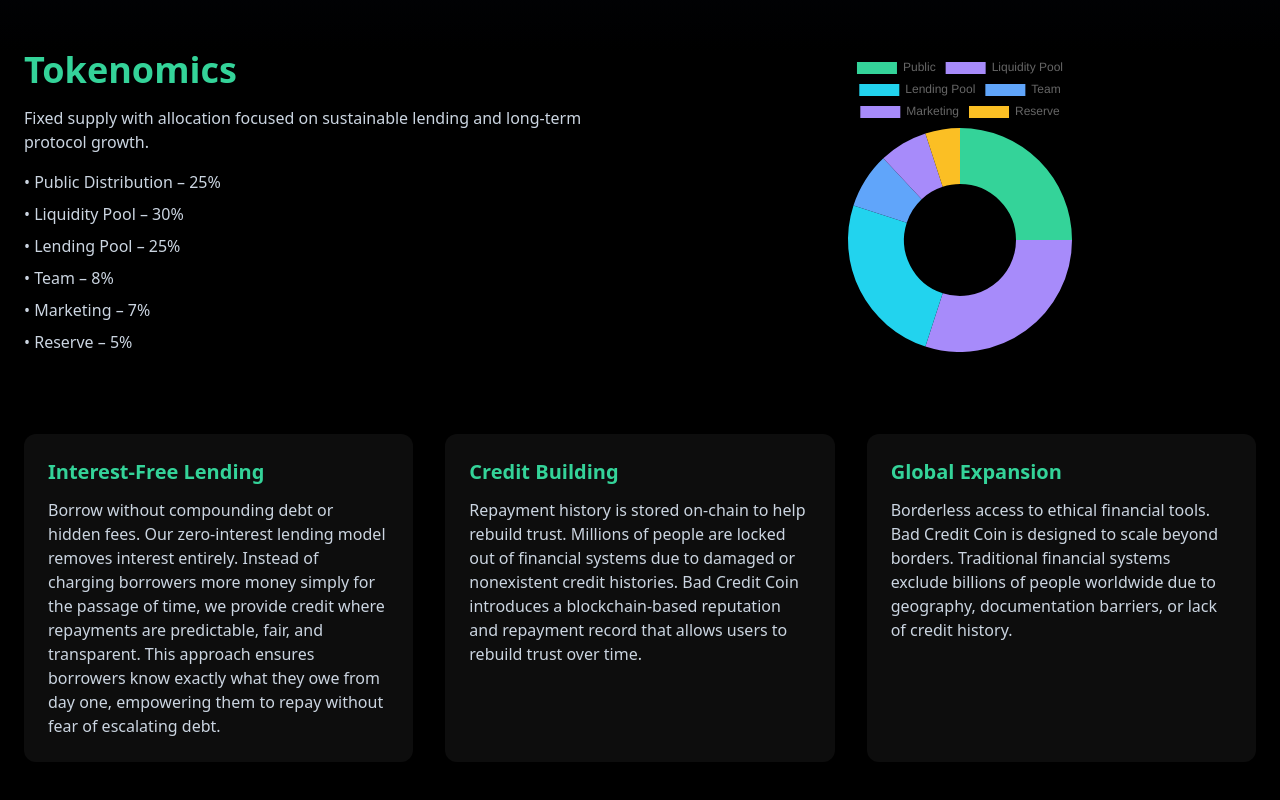
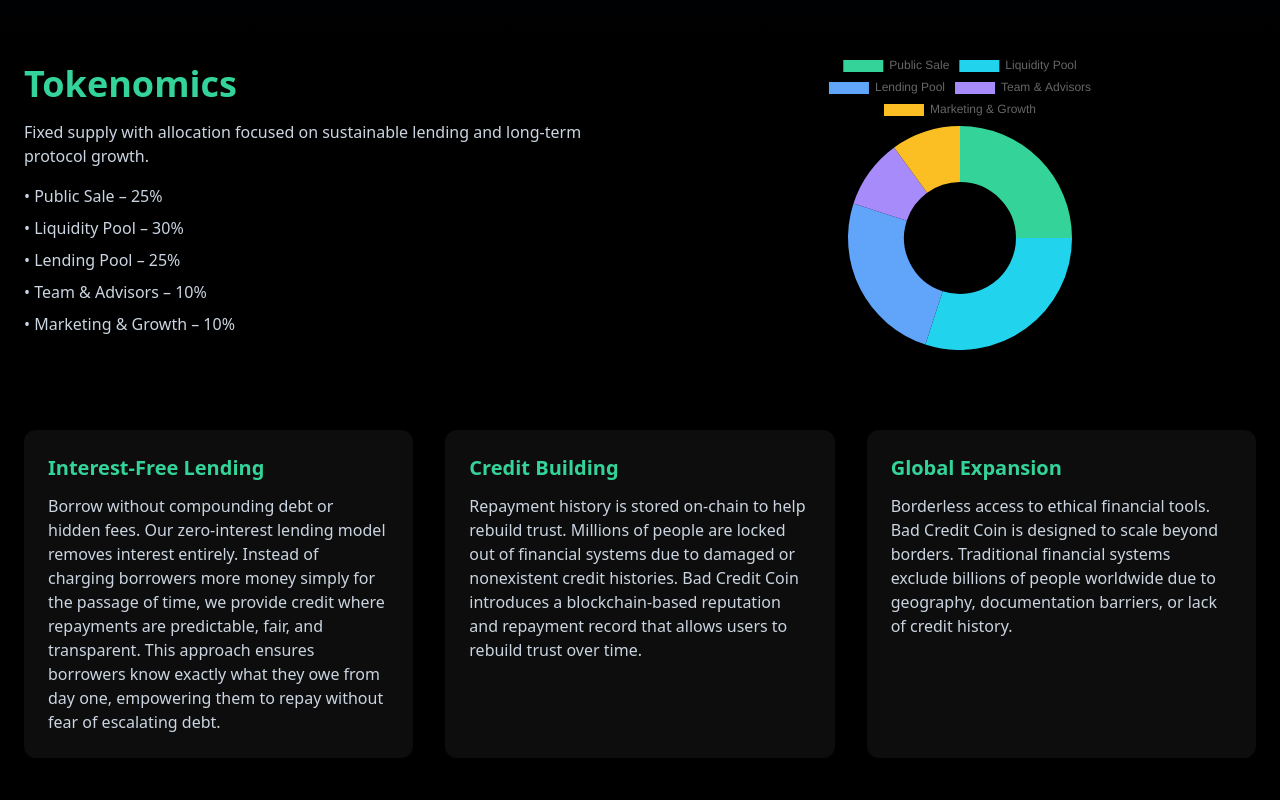
Before and after one commit to jahangirchoudhry1978-star/bad-credit-coin, a React (Vite) app: page / in a window 1280 px wide. Shown: the part 1199-1999 px from the top of the page. Built offline with nearby package versions, Linux system fonts and the light colour scheme.

Commit message:
update App.tsx

```diff
--- a/src/App.tsx
+++ b/src/App.tsx
@@ -82,11 +82,11 @@
   // Tokenomics Chart
   // --------------------
   const allocationData = {
-    labels: ["Public", "Liquidity Pool","Lending Pool", "Team", "Marketing", "Reserve"],
+    labels: ["Public Sale", "Liquidity Pool","Lending Pool", "Team & Advisors", "Marketing & Growth"],
     datasets: [
       {
-        data: [25,30, 25, 8, 7, 5],
-        backgroundColor: ["#34d399", "#a78bfa","#22d3ee", "#60a5fa", "#a78bfa", "#fbbf24"],
+        data: [25,30, 25, 10, 10,],
+        backgroundColor: ["#34d399", "#22d3ee", "#60a5fa", "#a78bfa", "#fbbf24"],
         borderWidth: 0,
       },
     ],
@@ -369,12 +369,11 @@
                   Fixed supply with allocation focused on sustainable lending and long‑term protocol growth.
                 </p>
                 <ul className="space-y-2 text-slate-300">
-                  <li>• Public Distribution – 25%</li>
+                  <li>• Public Sale – 25%</li>
                   <li>• Liquidity Pool – 30%</li>
                   <li>• Lending Pool – 25%</li>
-                  <li>• Team – 8%</li>
-                  <li>• Marketing – 7%</li>
-                  <li>• Reserve – 5%</li>
+                  <li>• Team & Advisors – 10%</li>
+                  <li>• Marketing & Growth – 10%</li>
                 </ul>
               </div>
               <div className="max-w-sm mx-auto">
```
